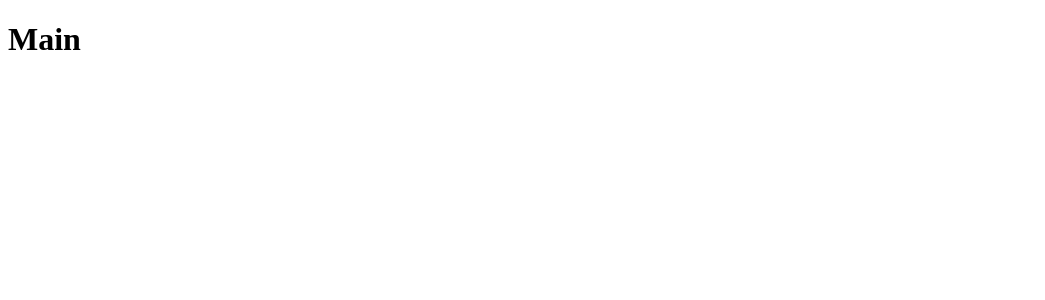
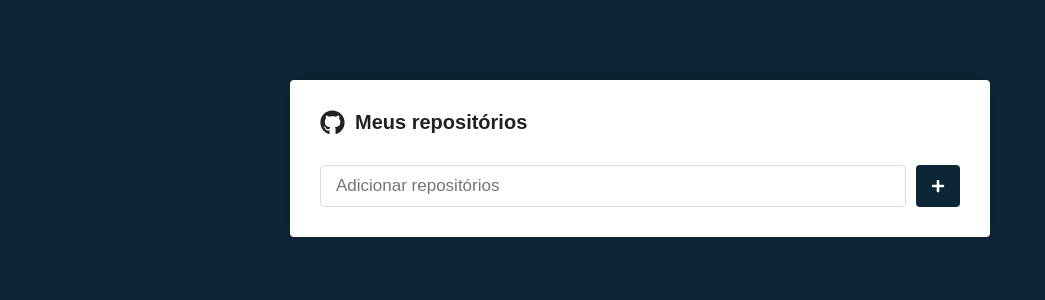
Before and after one commit to f-oliveira/repo-list, a React (Create React App) app: page / in a window 1280 px wide. Shown: the top 300 px of the page, without its empty margins (0-1045 px from the left). Built offline with nearby package versions, Linux system fonts and the light colour scheme.

Commit message:
feat: create styles.

```diff
--- a/package.json
+++ b/package.json
@@ -8,8 +8,10 @@
     "@testing-library/user-event": "^13.5.0",
     "react": "^18.2.0",
     "react-dom": "^18.2.0",
+    "react-icons": "^4.8.0",
     "react-router-dom": "^6.11.1",
     "react-scripts": "5.0.1",
+    "styled-components": "^6.0.0-rc.1",
     "web-vitals": "^2.1.4"
   },
   "scripts": {
--- a/src/App.js
+++ b/src/App.js
@@ -1,13 +1,14 @@
 import PageRoutes from './routes';
+import GlobalStyle from './styles/global';
 
 
 function App() {
   return (
-    <div>
-      <PageRoutes>
+    <>
+      <GlobalStyle/>
+      <PageRoutes/>
 
-      </PageRoutes>
-    </div>
+    </>
   );
 }
 
--- a/src/pages/Main/index.js
+++ b/src/pages/Main/index.js
@@ -1,7 +1,38 @@
-import React from "react";
+import React, { useState } from "react";
+import {FaGithub, FaPlus} from 'react-icons/fa';
+import {Container, Form, SubmitButton} from './styles';
 
 export default function Main() {
+  const [newRepository, setNewRepository] =  useState('');
+
+  function handleInputChange(e) {
+    setNewRepository(e.target.value);
+  }
+
+  function handleSubmit(e) {
+    e.preventDefault();
+  }
+
   return(
-    <h1>Main</h1>
+    <Container>
+
+      <h1>
+        <FaGithub size={25}/>
+        Meus repositórios
+      </h1>
+
+      <Form onSubmit={()=>{}}>
+        <input
+          type="text"
+          placeholder="Adicionar repositórios"
+          value={newRepository}
+          onChange={handleInputChange}
+        />
+
+        <SubmitButton>
+          <FaPlus color="#FFF" size={14} />
+        </SubmitButton>
+      </Form>
+    </Container>
   )
 }
--- /dev/null
+++ b/src/pages/Main/styles.js
@@ -0,0 +1,49 @@
+import styled from 'styled-components';
+
+export const Container = styled.div`
+  max-width: 700px;
+  background: #FFF;
+  border-radius: 4px;
+  box-shadow: 0 0 20px rgba(0,0,0, 0.2);
+  padding: 30px;
+  margin: 80px auto;
+
+  h1 {
+    font-size: 20px;
+    display: flex;
+    align-items: center;
+    flex-direction: row;
+
+    svg {
+      margin-right: 10px;
+    }
+  }
+
+`;
+
+export const Form = styled.form`
+  margin-top: 30px;
+  display: flex;
+  flex-direction: row;
+
+  input {
+    flex: 1;
+    border: 1px solid #DDD;
+    padding: 10px 15px;
+    border-radius: 4px;
+    font-size: 17px;
+  }
+`;
+
+export const SubmitButton = styled.button.attrs({
+  type: 'submit'
+})`
+  background: #0D2636;
+  border: 0;
+  border-radius: 4px;
+  margin-left: 10px;
+  padding: 0 15px;
+  display: flex;
+  justify-content: center;
+  align-items: center;
+`;
--- /dev/null
+++ b/src/styles/global.js
@@ -0,0 +1,30 @@
+import { createGlobalStyle } from "styled-components";
+
+export default createGlobalStyle`
+  *{
+    margin: 0;
+    padding: 0;
+    outline: 0;
+    box-sizing: border-box;
+  }
+
+  html, body, #root {
+    min-height: 100%;
+  }
+
+  body {
+    background-color: #0D2636;
+    font-size: 36px;
+    -webkit-font-smoothing: antialiased !important;
+  }
+
+  body, input, button {
+    color: #222;
+    font-size: 14px;
+    font-family: Arial, Helvetica, sans-serif;
+  }
+
+  button {
+    cursor: pointer;
+  }
+`;
```
Also changed, not shown: 1 other file (tests, documents, lock files or other folders).
